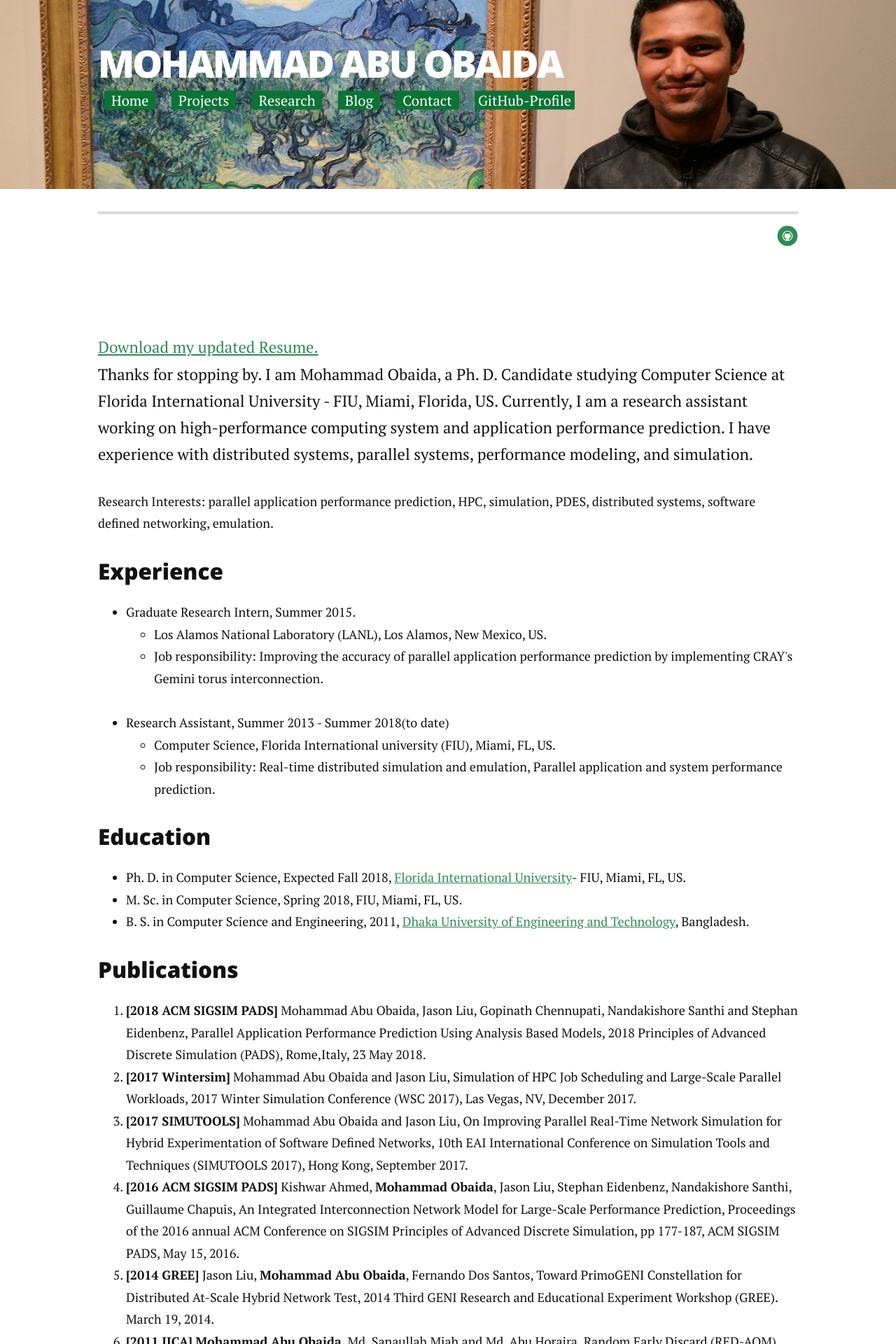
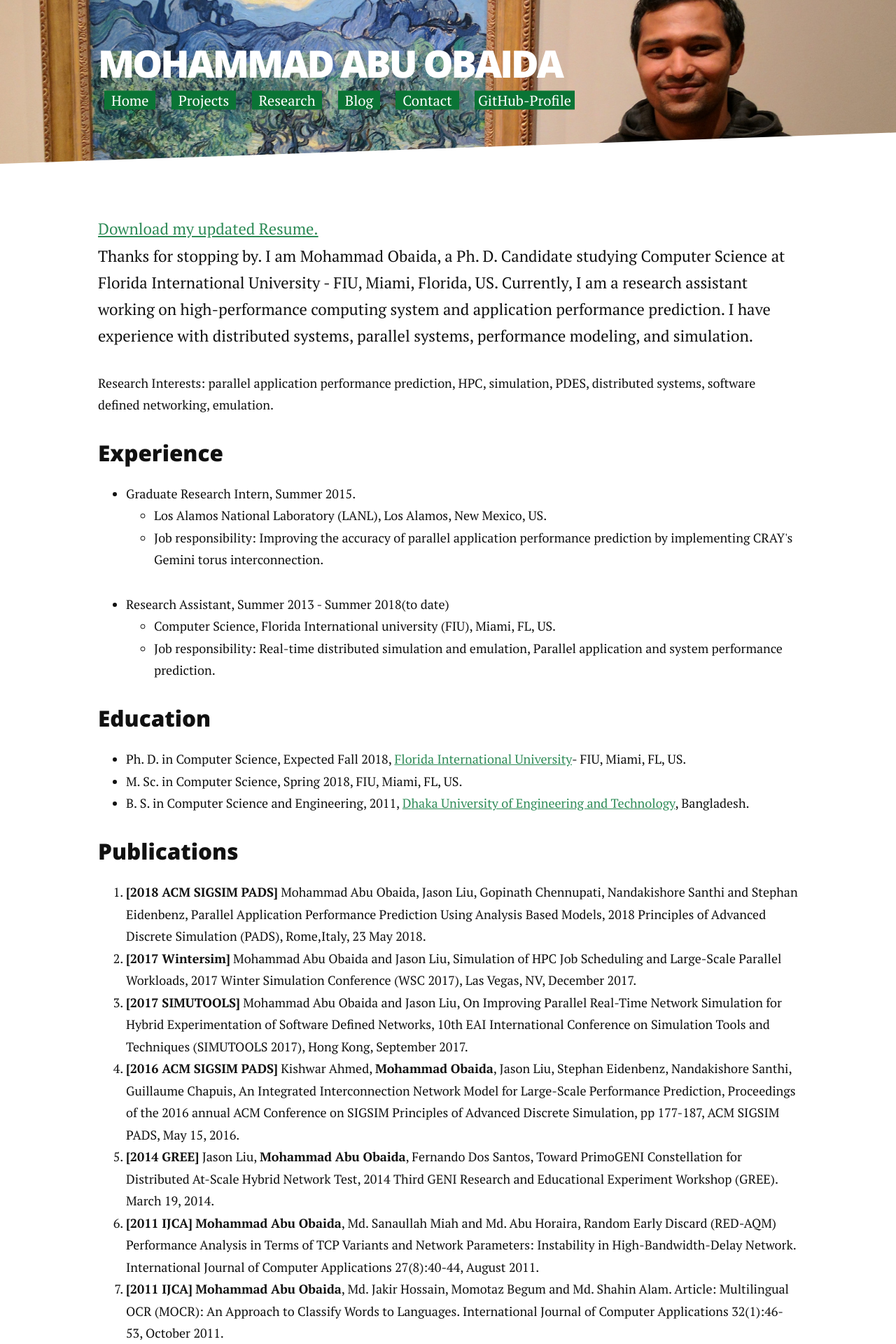
Before and after one commit to summonersRift/summonersrift.github.io, a Jekyll site: the page built from index.html, in a window 1280 px wide. Shown: the top 1920 px of the page at 70% size. Built offline with Jekyll 4.4.1, drawn with Linux system fonts in a browser that asks for light colours; nearby versions of some CDN libraries; the list of posts is cut into pages by our own code.

Commit message:
Update default.html

```diff
--- a/_layouts/default.html
+++ b/_layouts/default.html
@@ -9,8 +9,6 @@
 <body>
 
    {% include header.html %}
-   {% include githublogo.html %}
-
    <div class="content">
       <div class="container">
          {{ content }}
```
